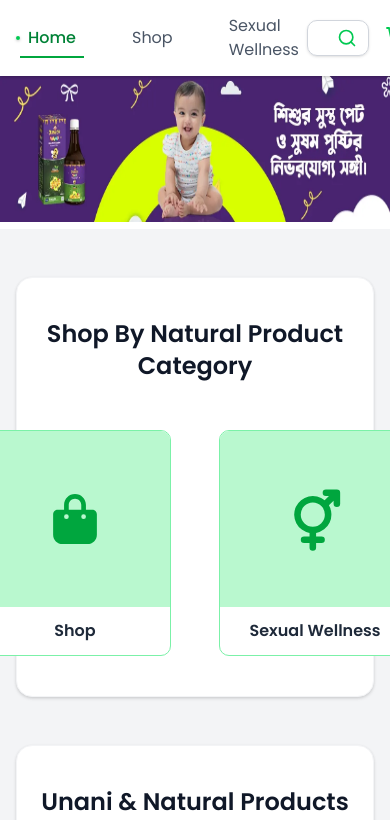
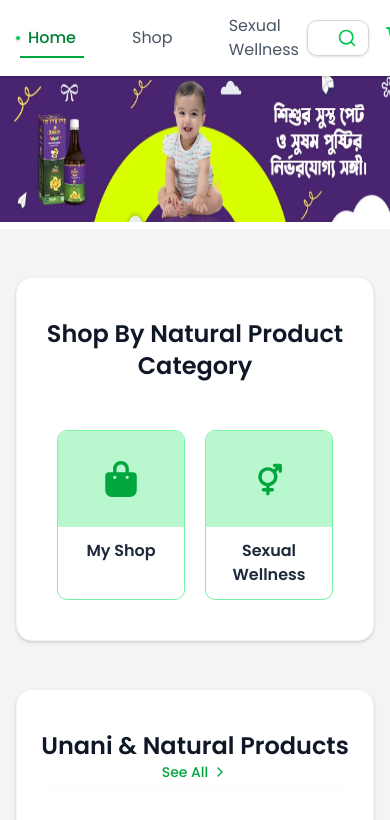
Before and after one commit to Md-Asikuzzaman/heal-point, a Next.js app: page / in a window 390 px wide. Shown: the top 820 px of the page. Built offline with nearby package versions, Linux system fonts and the light colour scheme.

Commit message:
feat: added css responsive

```diff
--- a/app/(root)/(home)/components/CategoryCard.tsx
+++ b/app/(root)/(home)/components/CategoryCard.tsx
@@ -7,10 +7,9 @@ interface Props {
 
 export const CategoryCard = ({ icon, title }: Props) => {
   return (
-    <div className="flex flex-col items-center rounded-xl overflow-hidden border border-green-300 bg-white hover:shadow-xl hover:border-green-500 transition-all duration-300 group w-48">
-
+    <div className="flex flex-col items-center rounded-xl overflow-hidden border border-green-300 bg-white hover:shadow-xl hover:border-green-500 transition-all duration-300 group w-32 md:w-48 !min-h-[170px]">
       {/* Icon Section */}
-      <div className="w-full h-44 flex items-center justify-center bg-green-200 group-hover:bg-green-300 transition-colors duration-300">
+      <div className="w-full h-24 md:h-44 flex items-center justify-center bg-green-200 group-hover:bg-green-300 transition-colors duration-300">
         <div className="text-green-600 text-4xl group-hover:scale-110 group-hover:text-green-700 transition-transform duration-300">
           {icon}
         </div>
--- a/app/(root)/(home)/sections/CategorySection.tsx
+++ b/app/(root)/(home)/sections/CategorySection.tsx
@@ -11,14 +11,17 @@ const CategorySection = () => {
       <Container className="bg-white py-10 px-6 sm:px-10 rounded-2xl shadow-md hover:shadow-lg transition-shadow border border-gray-100">
         <Heading text="Shop By Natural Product Category" />
 
-        <div className="flex items-center justify-center gap-12 mt-12">
+        <div className="flex items-center justify-center gap-5 md:gap-10 mt-12 flex-wrap">
           <Link href="/shop">
-            <CategoryCard icon={<FaBagShopping size={50} />} title="Shop" />
+            <CategoryCard
+              icon={<FaBagShopping className="md:size-20" />}
+              title="My Shop"
+            />
           </Link>
 
           <Link href="/sexual-wellness">
             <CategoryCard
-              icon={<PiGenderIntersexBold size={70} />}
+              icon={<PiGenderIntersexBold className="md:size-20" />}
               title="Sexual Wellness"
             />
           </Link>
```
